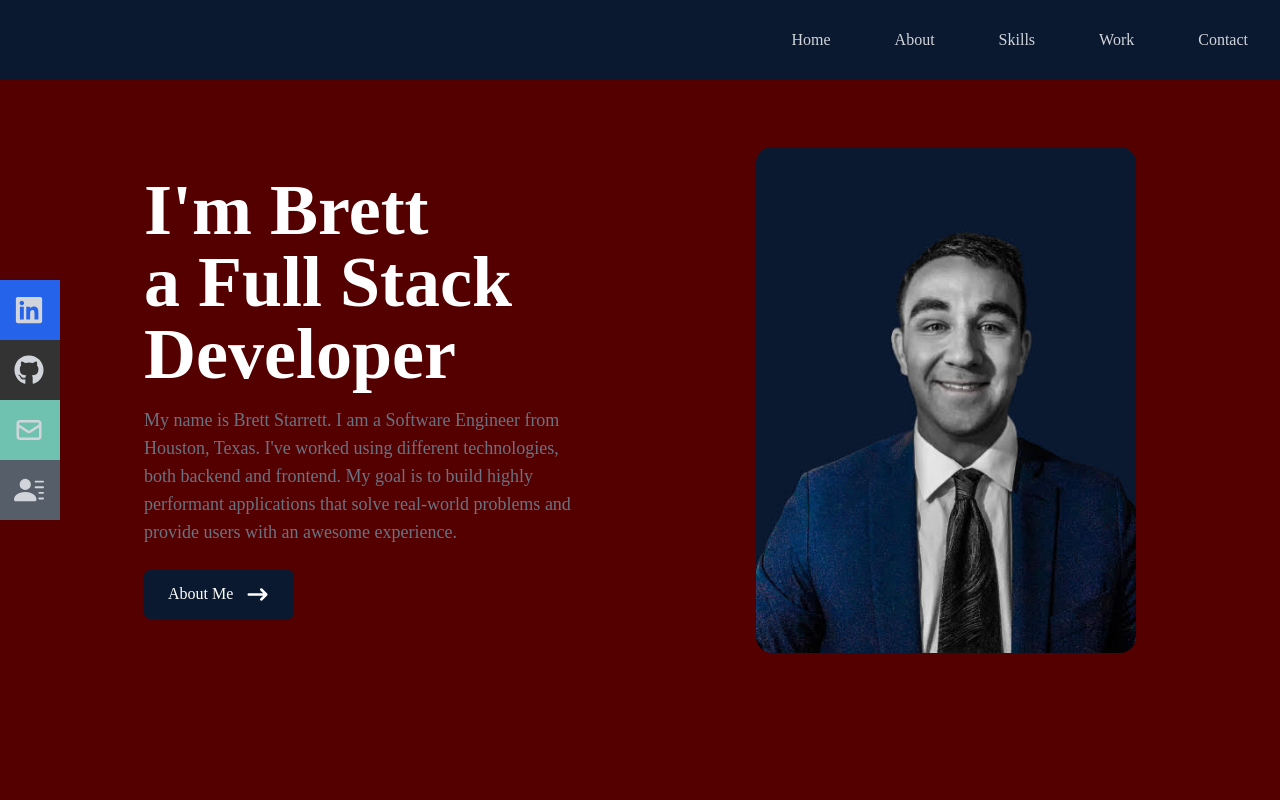
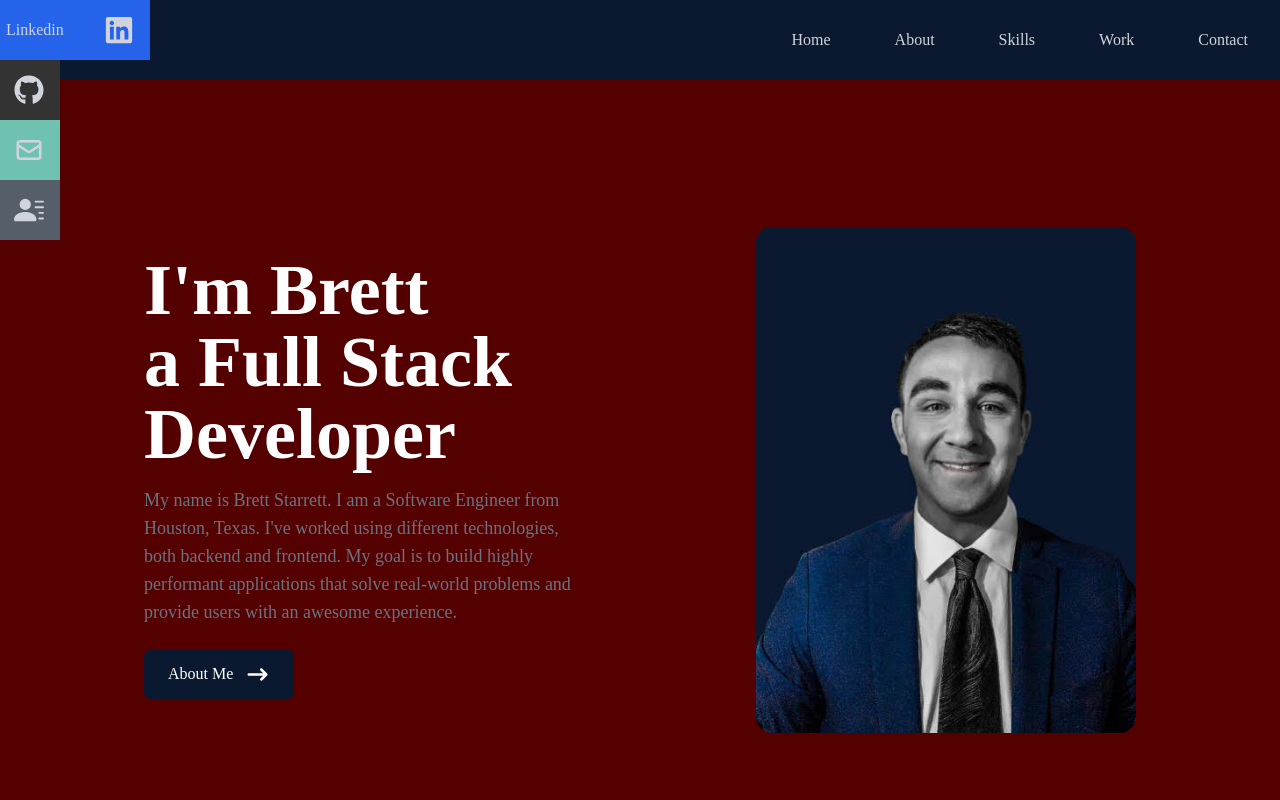
Before and after one commit to brettman1/brett-starrett-portfolio, a React (Create React App) app: page / in a window 1280 px wide. Shown: the top 800 px of the page. Built offline with nearby package versions, Linux system fonts and the light colour scheme.

Commit message:
update navbar

```diff
--- a/src/components/Navbar.jsx
+++ b/src/components/Navbar.jsx
@@ -4,8 +4,6 @@ import {
   FaTimes,
   FaGithub,
   FaLinkedin,
-  FaFacebook,
-  FaLinkedinIn,
 } from 'react-icons/fa';
 import { HiOutlineMail } from 'react-icons/hi';
 import { BsFillPersonLinesFill } from 'react-icons/bs';
@@ -16,9 +14,8 @@ const Navbar = () => {
   const handleClick = () => setNav(!nav);
 
   return (
-    <div className='fixed w-full h-[80px] flex justify-between items-center px-4 bg-[#0a192f] text-gray-300'>
+    <div className='sticky top-0 w-full h-[80px] flex justify-between items-center px-4 bg-[#0a192f] text-gray-300'>
       <div>
-        <h1 className=' font-thin text-2xl italic font-serif'></h1>
       </div>
       {/* menu */}
       <ul className='hidden md:flex gap-x-8'>
@@ -91,7 +88,7 @@ const Navbar = () => {
         </li>
       </ul>
       {/* Social icons */}
-      <div className='hidden lg:flex fixed flex-col top-[35%] left-0'>
+      <div className='hidden lg:flex fixed flex-col top-0 left-0'>
         <ul>
           <li className='w-[160px] h-[60px] flex justify-between items-center ml-[-100px] hover:ml-[-10px] duration-300 bg-blue-600'>
             <a
```
